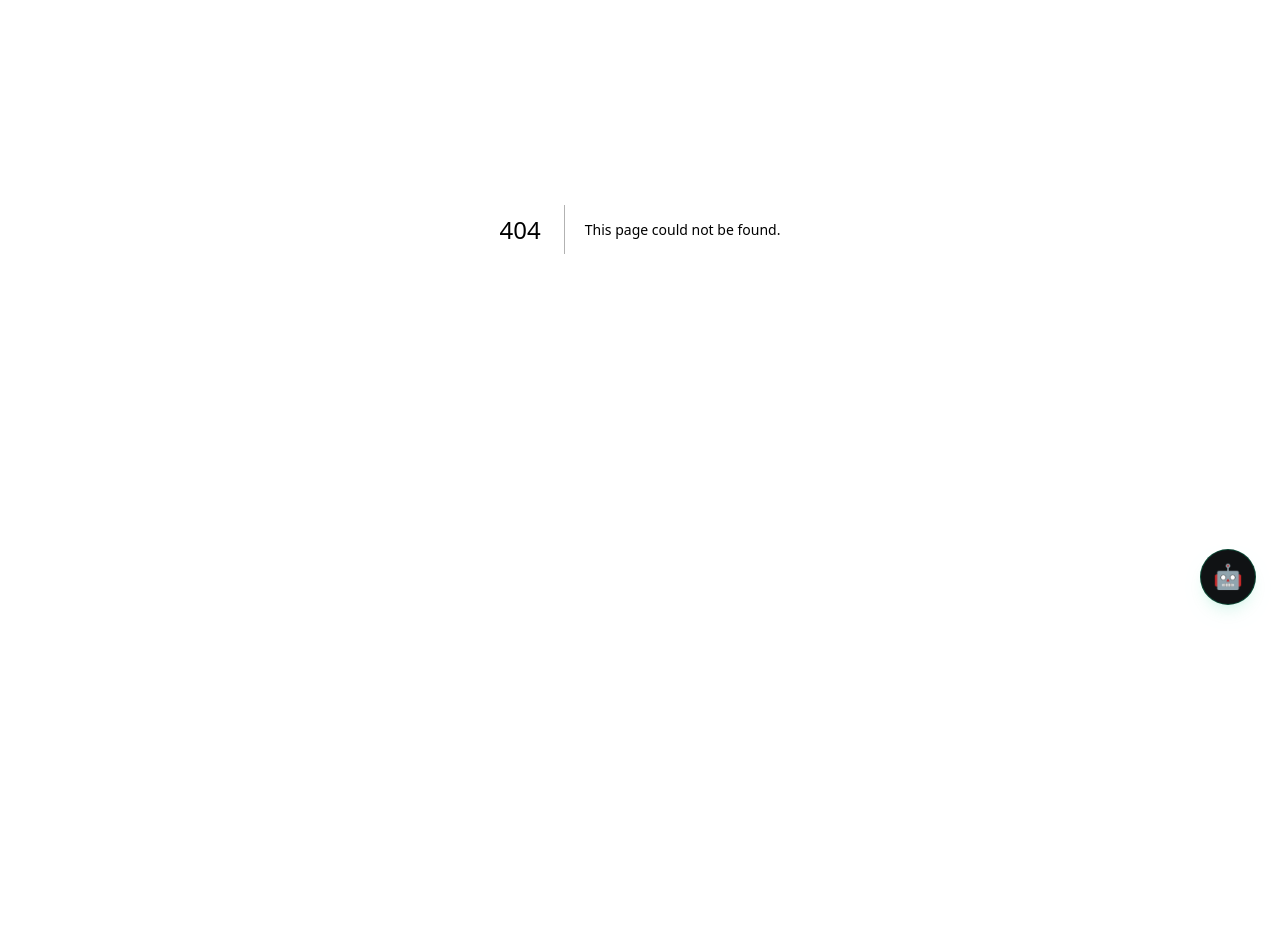
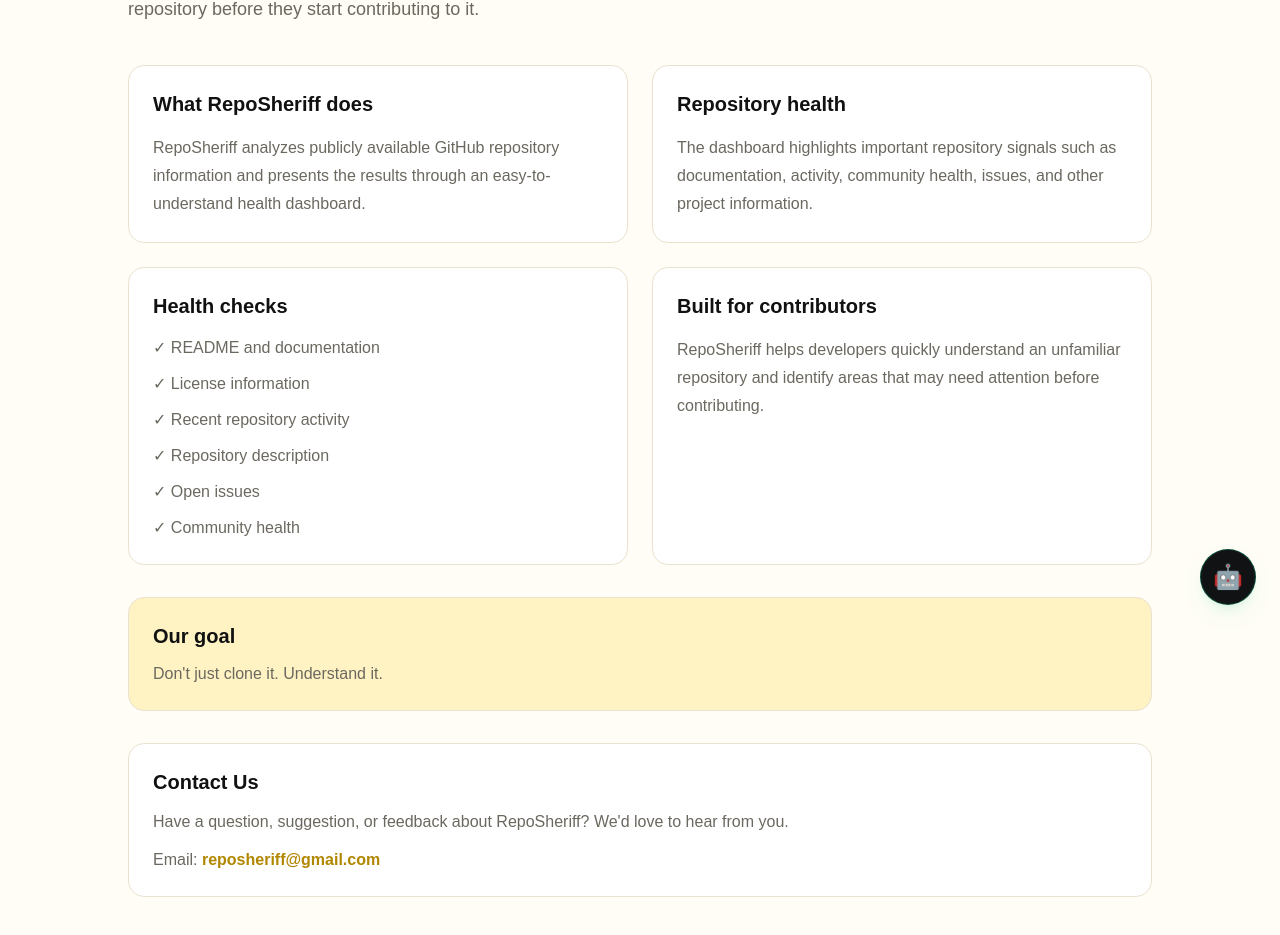
Before and after one commit to jainiksha/RepoSheriff, a Next.js app: page /dashboard/about in a window 1280 px wide. Before the commit this address had no page. Shown: the part 171-1106 px from the top of the page. Before the commit the page ends 800 px from the top, so only its background shows below. Built offline with nearby package versions, Linux system fonts and the light colour scheme.

Commit message:
feat: add about section

```diff
--- /dev/null
+++ b/app/dashboard/about/page.tsx
@@ -0,0 +1,115 @@
+export default function AboutPage() {
+  return (
+    <main className="min-h-screen bg-[#fffdf5] px-6 py-12">
+      <div className="mx-auto max-w-5xl">
+
+        {/* Header */}
+        <div className="mb-10">
+          <p className="text-sm font-semibold uppercase tracking-wider text-[#b28700]">
+            About RepoSheriff
+          </p>
+
+          <h1 className="mt-2 text-4xl font-bold text-[#111111]">
+            Understand your repository.
+          </h1>
+
+          <p className="mt-4 max-w-2xl text-lg leading-8 text-[#6b685f]">
+            RepoSheriff helps developers understand the health and quality
+            of a GitHub repository before they start contributing to it.
+          </p>
+        </div>
+
+        {/* Information Cards */}
+        <div className="grid gap-6 md:grid-cols-2">
+
+          {/* What RepoSheriff does */}
+          <section className="rounded-2xl border border-[#e9e2cf] bg-white p-6">
+            <h2 className="text-xl font-bold text-[#111111]">
+              What RepoSheriff does
+            </h2>
+
+            <p className="mt-4 leading-7 text-[#6b685f]">
+              RepoSheriff analyzes publicly available GitHub repository
+              information and presents the results through an easy-to-
+              understand health dashboard.
+            </p>
+          </section>
+
+          {/* Repository health */}
+          <section className="rounded-2xl border border-[#e9e2cf] bg-white p-6">
+            <h2 className="text-xl font-bold text-[#111111]">
+              Repository health
+            </h2>
+
+            <p className="mt-4 leading-7 text-[#6b685f]">
+              The dashboard highlights important repository signals such as
+              documentation, activity, community health, issues, and other
+              project information.
+            </p>
+          </section>
+
+          {/* Health checks */}
+          <section className="rounded-2xl border border-[#e9e2cf] bg-white p-6">
+            <h2 className="text-xl font-bold text-[#111111]">
+              Health checks
+            </h2>
+
+            <ul className="mt-4 space-y-3 text-[#6b685f]">
+              <li>✓ README and documentation</li>
+              <li>✓ License information</li>
+              <li>✓ Recent repository activity</li>
+              <li>✓ Repository description</li>
+              <li>✓ Open issues</li>
+              <li>✓ Community health</li>
+            </ul>
+          </section>
+
+          {/* Built for contributors */}
+          <section className="rounded-2xl border border-[#e9e2cf] bg-white p-6">
+            <h2 className="text-xl font-bold text-[#111111]">
+              Built for contributors
+            </h2>
+
+            <p className="mt-4 leading-7 text-[#6b685f]">
+              RepoSheriff helps developers quickly understand an unfamiliar
+              repository and identify areas that may need attention before
+              contributing.
+            </p>
+          </section>
+
+        </div>
+
+        {/* Our goal */}
+        <section className="mt-8 rounded-2xl border border-[#e9e2cf] bg-[#fff3c4] p-6">
+          <h2 className="text-xl font-bold text-[#111111]">
+            Our goal
+          </h2>
+
+          <p className="mt-3 text-[#6b685f]">
+            Don&apos;t just clone it. Understand it.
+          </p>
+        </section>
+
+        {/* Contact Us */}
+        <section className="mt-8 rounded-2xl border border-[#e9e2cf] bg-white p-6">
+          <h2 className="text-xl font-bold text-[#111111]">
+            Contact Us
+          </h2>
+
+          <p className="mt-3 leading-7 text-[#6b685f]">
+            Have a question, suggestion, or feedback about RepoSheriff?
+            We&apos;d love to hear from you.
+          </p>
+
+          <p className="mt-3 text-[#6b685f]">
+            Email:{" "}
+            <span className="font-semibold text-[#b28700]">
+              reposheriff@gmail.com
+            </span>
+          </p>
+        </section>
+
+      </div>
+    </main>
+  );
+}
--- a/app/dashboard/page.tsx
+++ b/app/dashboard/page.tsx
@@ -337,9 +337,12 @@ Rules:
             </span>
 
             {/* About */}
-            <span className="cursor-pointer hover:underline">
+            <a
+              href="/dashboard/about"
+              className="cursor-pointer hover:underline"
+            >
               About
-            </span>
+            </a>
 
           </div>
 
```
